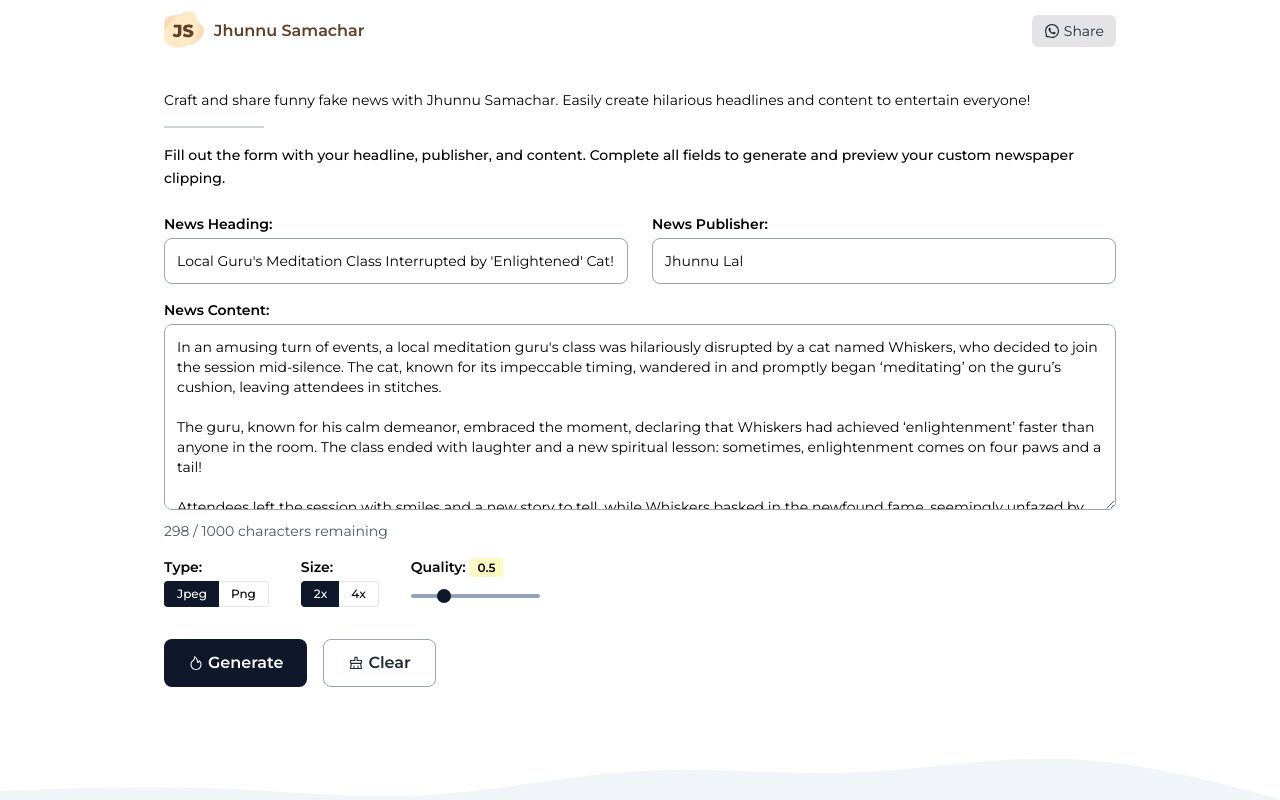
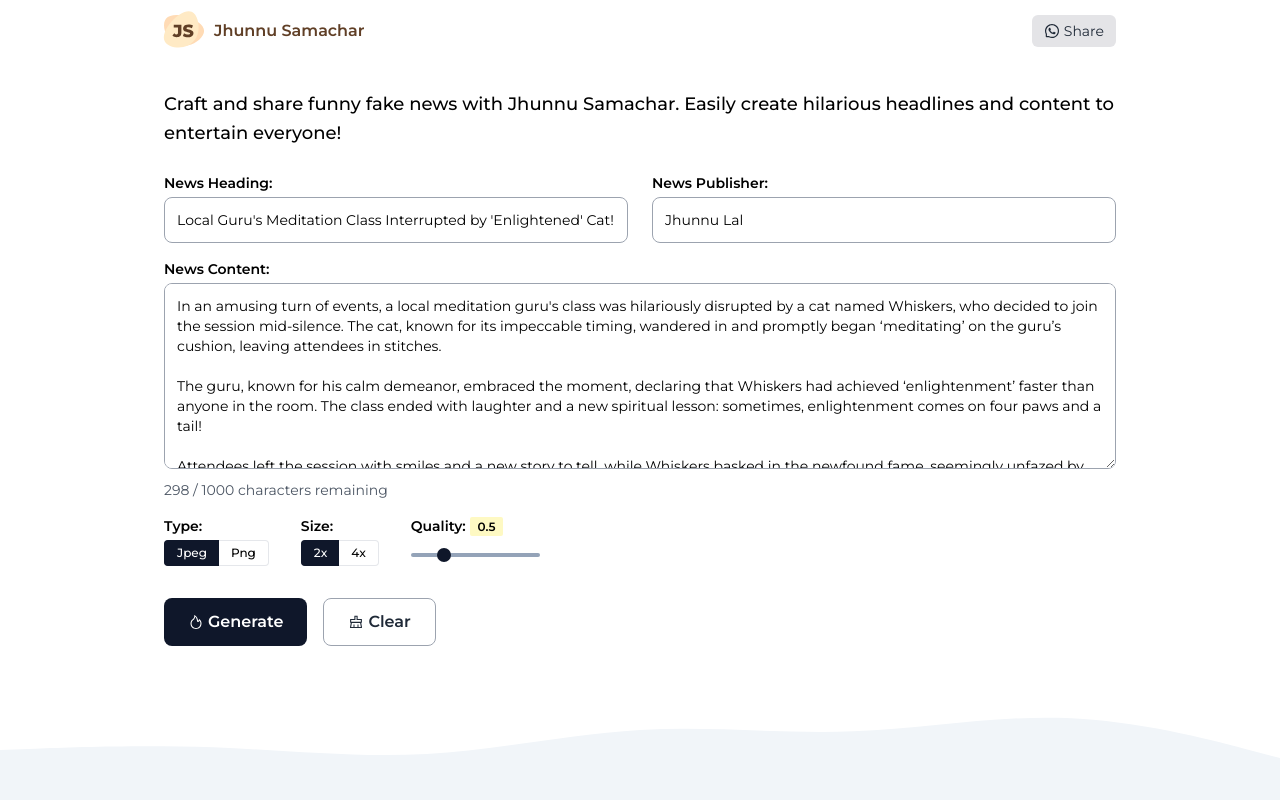
Before and after one commit to vijayhardaha/jhunnu-samachar, a Next.js app: page / in a window 1280 px wide. Shown: the top 800 px of the page. Built offline with nearby package versions, Linux system fonts and the light colour scheme; no server answers; a web font is replaced by a local one.

Commit message:
feat(remove): remove form description

```diff
--- a/src/components/NewsForm.js
+++ b/src/components/NewsForm.js
@@ -116,11 +116,6 @@ const NewsForm = ({ news, setNews, setPreview }) => {
 	return (
 		<>
 			<form className="mb-10">
-				<p id="news-form-description" className="text-sm mb-6 leading-relaxed font-medium">
-					Fill out the form with your headline, publisher, and content. Complete all fields to generate and preview your
-					custom newspaper clipping.
-				</p>
-
 				<div className="grid gap-4 mb-4 md:grid-cols-2 md:gap-6">
 					<div>
 						<label id="news-heading-label" className="block mb-1 font-semibold text-sm" htmlFor="news-heading">
--- a/src/pages/index.js
+++ b/src/pages/index.js
@@ -22,12 +22,10 @@ const Home = () => {
 			<Header />
 
 			<main className="container my-8 mx-auto">
-				<p className="text-sm mb-4">
+				<p className="text-lg mb-6 leading-relaxed font-medium">
 					Craft and share funny fake news with Jhunnu Samachar. Easily create hilarious headlines and content to
 					entertain everyone!
 				</p>
-
-				<div className="bg-gray-300 h-[2px] w-[100px] my-4"></div>
 
 				<div className="block relative mt-4 mb-12">
 					{previewUrl ? (
```
